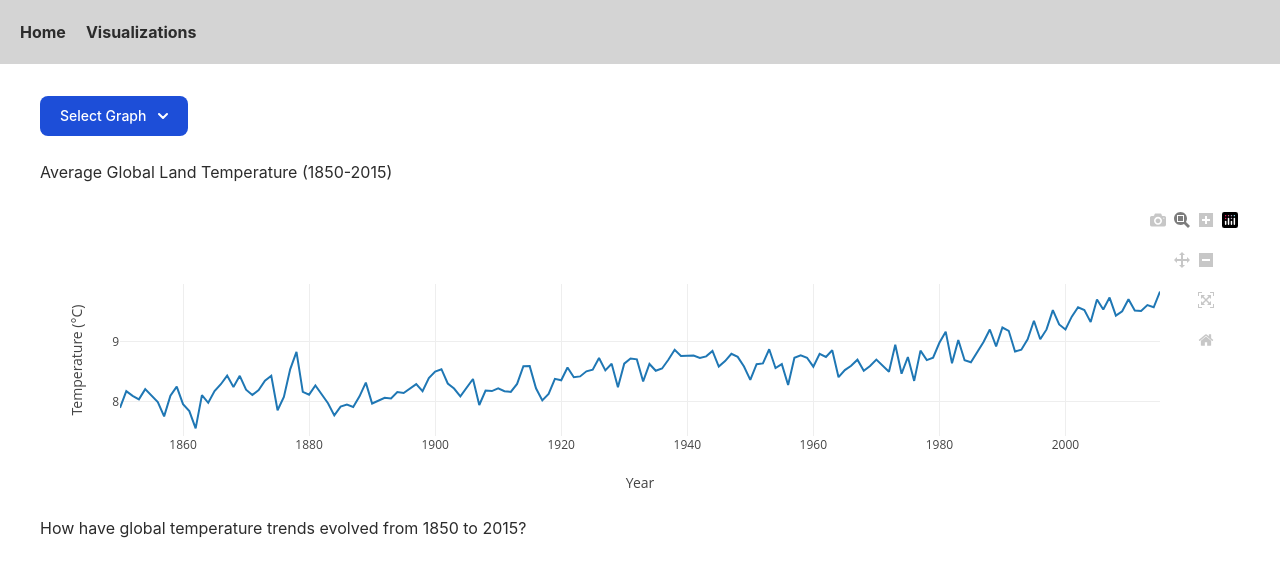
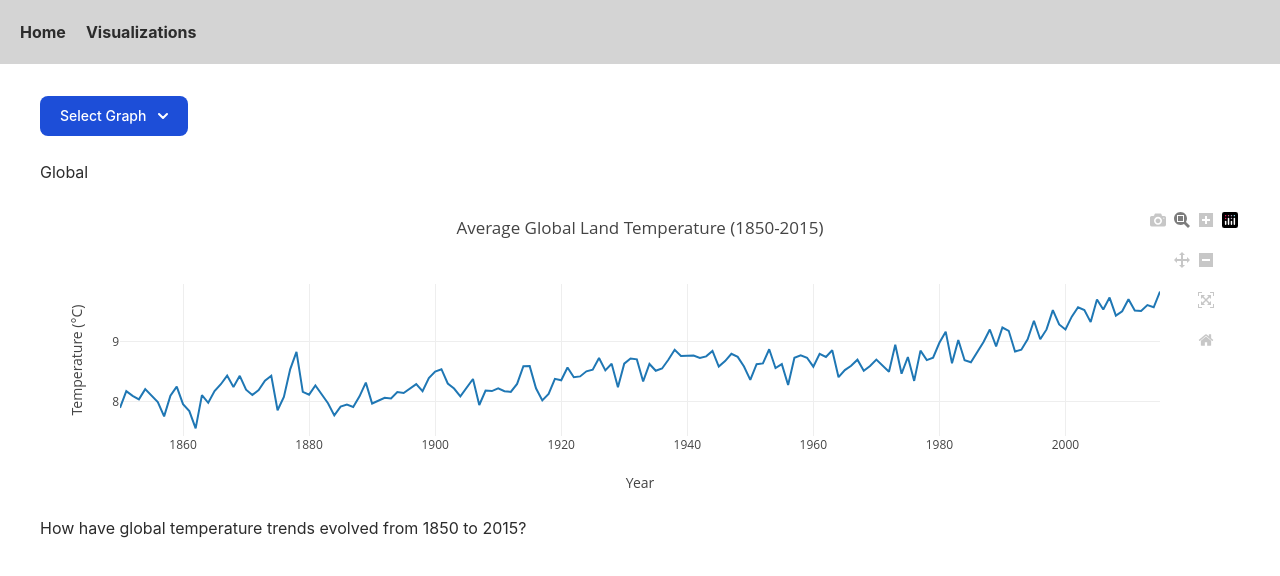
Before and after one commit to Sophiatun/Climate_Change_Analysis, a React (Vite) app in the folder WebPage/: page / in a window 1280 px wide. Both pictures are taken after a click on the button "Visualizations". Shown: the top 576 px of the page. Built offline with nearby package versions, Linux system fonts and the light colour scheme.

Commit message:
Update LineChart.jsx (add labeling on graphs)

```diff
--- a/WebPage/src/components/LineChart.jsx
+++ b/WebPage/src/components/LineChart.jsx
@@ -12,6 +12,7 @@ function LineChart() {
   const charts = {
 
     airPollution : {
+      name: "Air Pollution",
       location: "src/data/Cleaned Data/South_Africa_Air_Pollution.csv",
       label:"South Africa Air Pollutants (Nitrogen Oxide)",
       x: "Year",
@@ -21,6 +22,7 @@ function LineChart() {
     },
 
     cities : {
+      name: "Cities",
       location: "src/data/Cities.csv",
       label: "",
       x: "Year",
@@ -30,16 +32,18 @@ function LineChart() {
     },
 
     countries: {
+      name: "Country-Specific Trends",
       location: "src/data/Countries.csv",
       label: "",
       x: "Year",
       y: [],
       type: "",
-      description: "test three",
+      description: "Are any particular continents experiencing more rapid temperature increases than others? How have temperature trends evolved throughout our date range in South Africa, India, Germany, United States, Brazil, and Australia?",
       graph_png: "public/temp_trends_by_country.png"
     },
 
     global: {
+      name: "Global",
       location: "src/data/Global.csv",
       label: "Average Global Land Temperature (1850-2015)",
       x: "Year",
@@ -51,6 +55,7 @@ function LineChart() {
       },
 
     population_v_temp: {
+      name: "Population v Temperature",
       location: "src/data/Merged_Population.csv",
       label: "Correlation between Population and Temperature (1973-2013)",
       x: "Population",
@@ -95,6 +100,9 @@ function LineChart() {
     var traces = [{ x, y }];
 
     var layout = {
+      title: {
+        text: charts[selected].label,
+      },
       xaxis: {
         title: {
           text: charts[selected].xLabel || charts[selected].x,
@@ -132,7 +140,7 @@ function LineChart() {
   </svg>
   </button>
   <br></br><br></br>
-  <div>{charts[selected].label}</div>
+  <div>{charts[selected].name}</div>
   {dropdown &&
   <div id="dropdown" className="z-10 fixed top-30 left-10 bg-white divide-y divide-gray-100 rounded-lg shadow w-44 dark:bg-gray-700">
       <ul className="py-2 text-sm text-gray-700 dark:text-gray-200" aria-labelledby="dropdownDefaultButton">
```
Also changed, not shown: 1 other file (tests, documents, lock files or other folders).
